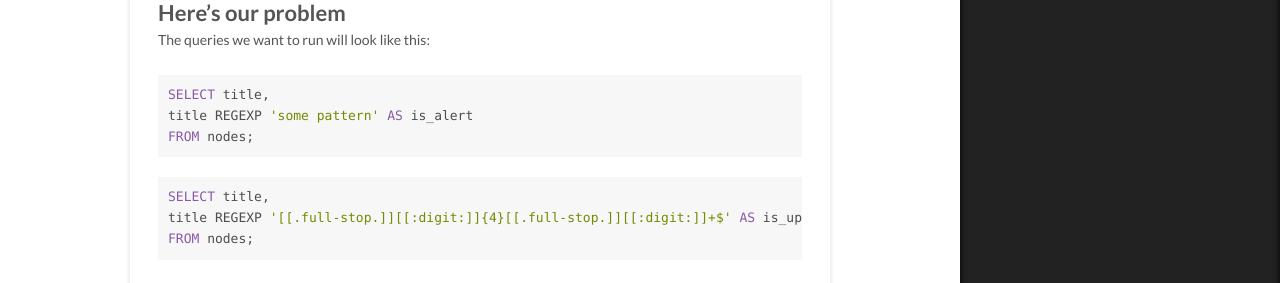
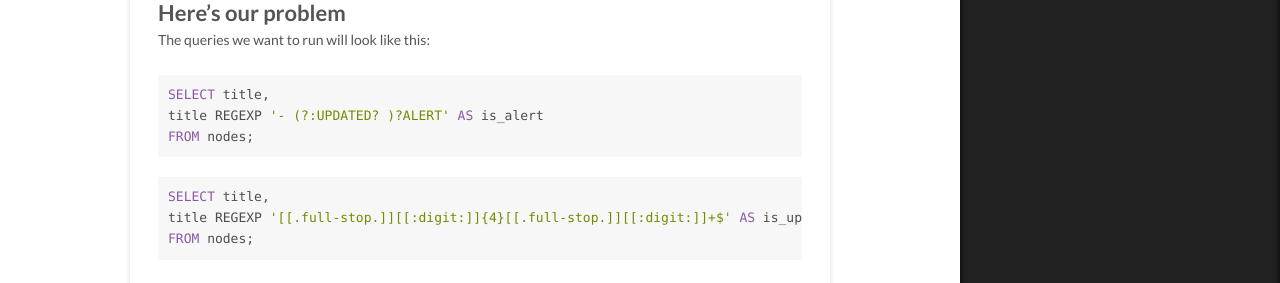
Before and after one commit to d-lord/d-lord.github.io, a Jekyll site: the page built from _posts/2021-03-09-sqlalchemy-hybrid-properties-regex.md, in a window 1280 px wide. Shown: the part 545-828 px from the top of the page. Built offline with Jekyll 4.4.1, drawn with Linux system fonts in a browser that asks for light colours.

Commit message:
Another inconsistency fix

```diff
--- a/_posts/2021-03-09-sqlalchemy-hybrid-properties-regex.md
+++ b/_posts/2021-03-09-sqlalchemy-hybrid-properties-regex.md
@@ -18,7 +18,7 @@ The queries we want to run will look like this:
 
 {% highlight sql %}
 SELECT title,
-title REGEXP 'some pattern' AS is_alert
+title REGEXP '- (?:UPDATED? )?ALERT' AS is_alert
 FROM nodes;
 {% endhighlight %}
 
```
